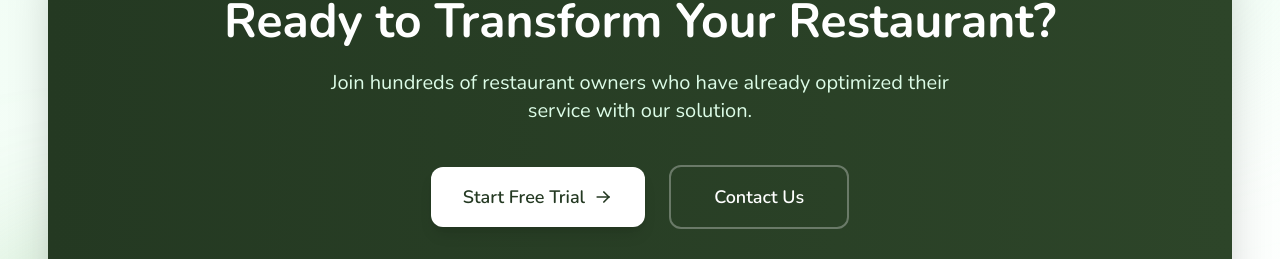
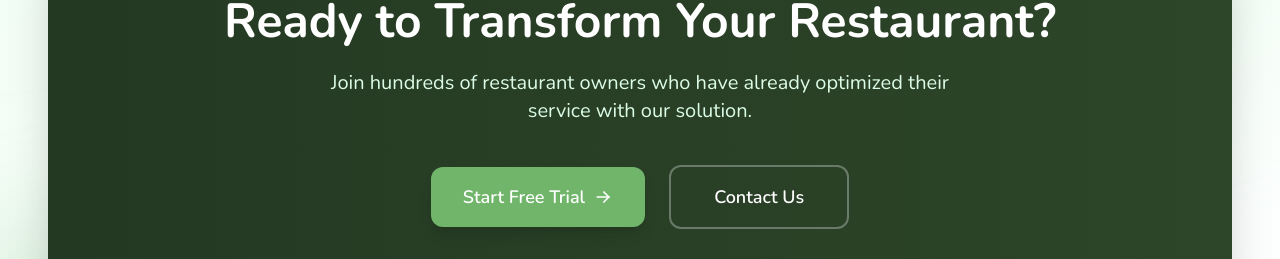
Before and after one commit to kevinkenfack/restaurant-saas, a React (Vite) app in the folder resto-frontend/: page / in a window 1280 px wide. Shown: the part 5215-5474 px from the top of the page. Built offline with nearby package versions, Linux system fonts and the light colour scheme; no server answers.

Commit message:
style: Mise à jour des styles du bouton d'inscription dans LandingPage pour un meilleur contraste et une apparence améliorée
Signed-off-by: Kevin Kenfack <kenfackjoelkevin@yahoo.com>

```diff
--- a/resto-frontend/src/views/LandingPage/LandingPage.jsx
+++ b/resto-frontend/src/views/LandingPage/LandingPage.jsx
@@ -295,11 +295,11 @@ export default function LandingPage() {
               <div className="flex flex-col sm:flex-row items-center justify-center gap-4 sm:gap-6">
                 <Link
                   to="/register"
-                  className="group relative w-full sm:w-auto bg-white text-[#243922] text-base sm:text-lg font-semibold rounded-xl px-8 py-4 hover:bg-gray-50 transition-all duration-300 active:scale-95 flex items-center justify-center gap-2 min-w-[180px] shadow-lg hover:shadow-xl hover:-translate-y-1"
+                  className="group relative w-full sm:w-auto bg-[#70B56A] text-white text-base sm:text-lg font-semibold rounded-xl px-8 py-4 hover:bg-gray-50 transition-all duration-300 active:scale-95 flex items-center justify-center gap-2 min-w-[180px] shadow-lg hover:shadow-xl hover:-translate-y-1 overflow-hidden"
                 >
                   <span className="relative z-10">{t("cta.button")}</span>
-                  <IconArrowRight size={20} className="w-5 h-5 transform group-hover:translate-x-1 transition-transform duration-300" />
-                  <div className="absolute inset-0 bg-gradient-to-r from-white to-gray-100 opacity-0 group-hover:opacity-100 transition-opacity duration-300 rounded-xl"></div>
+                  <IconArrowRight size={20} className="relative z-10 w-5 h-5 transform group-hover:translate-x-1 transition-transform duration-300" />
+                  <div className="absolute inset-0 bg-[#70B56A]/90 opacity-0 group-hover:opacity-100 transition-opacity duration-300 rounded-xl"></div>
                 </Link>
 
                 <a
```
